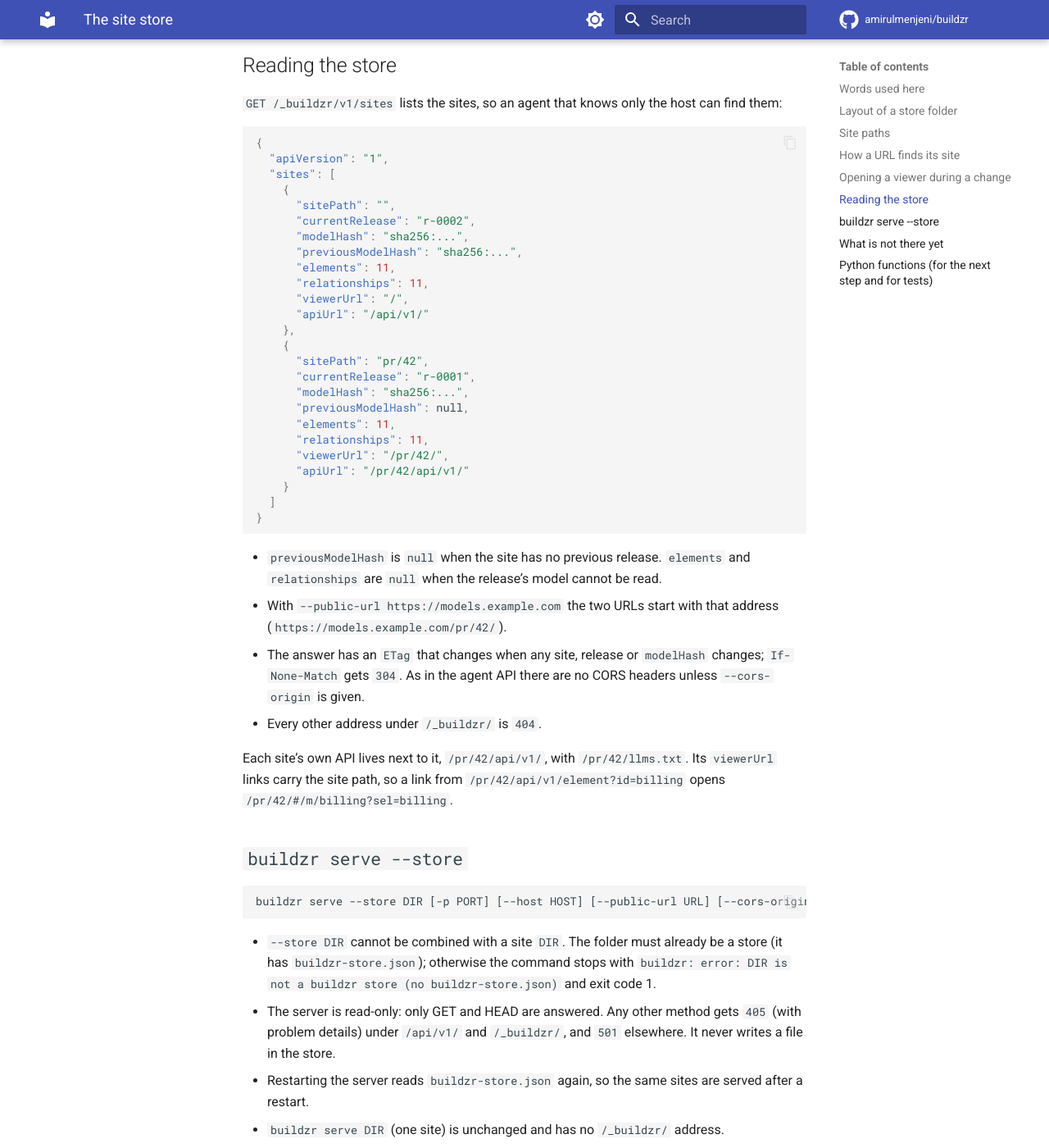
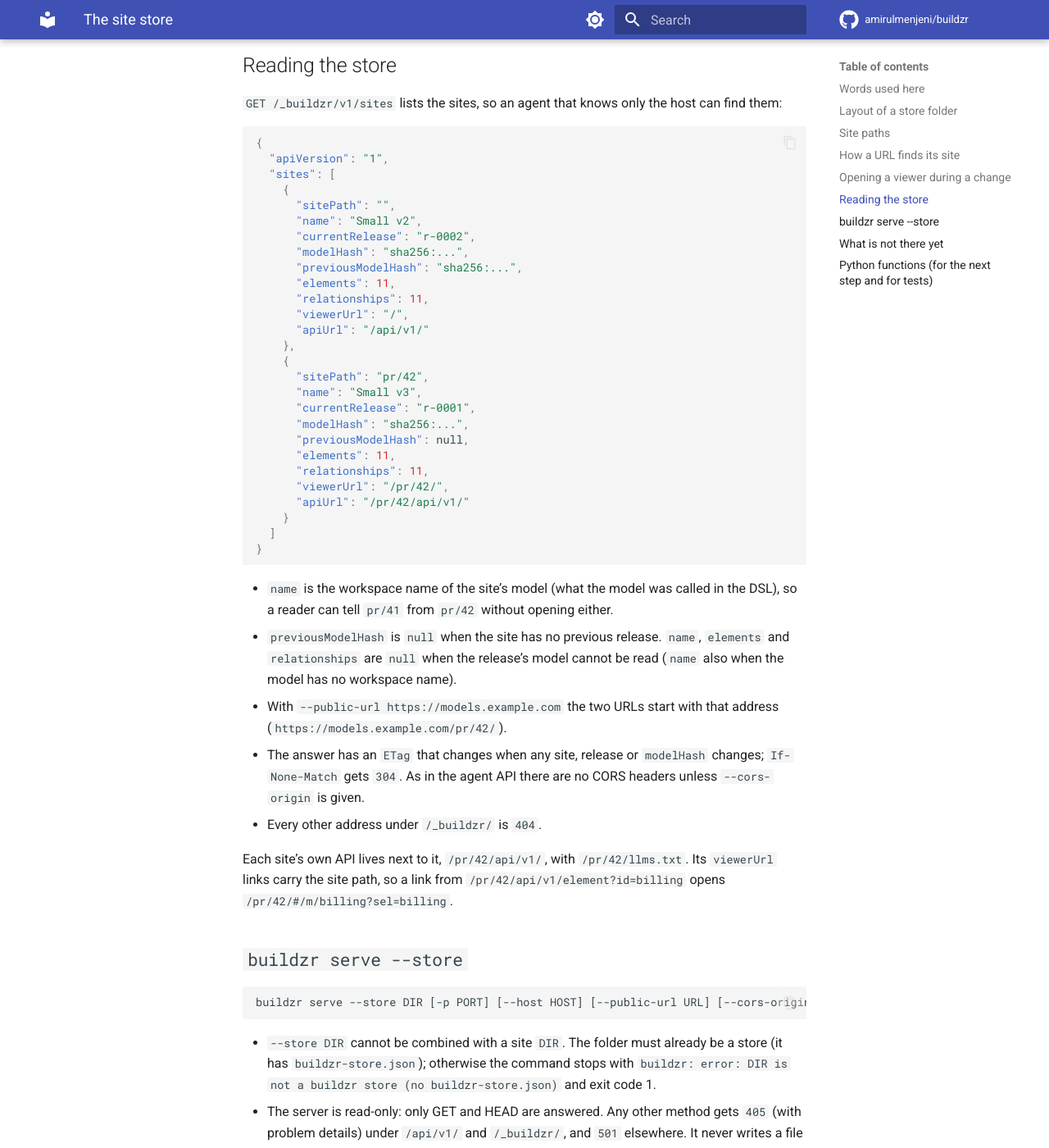
Before and after one commit to amirulmenjeni/buildzr, an MkDocs documentation site: the page built from docs/store.md, in a window 1280 px wide and 1400 px high, scrolled down 2762 px. Shown: the whole window at 82% size. Built offline with MkDocs 1.6.1 and Material for MkDocs 9.7.7, drawn with Linux system fonts in a browser that asks for light colours; comment, search, counter and statistics services are not loaded.

Commit message:
feat(serve): name each site of /_buildzr/v1/sites after its workspace

````diff
--- a/buildzr/site/serve.py
+++ b/buildzr/site/serve.py
@@ -402,13 +402,16 @@
         state = []
         for r in self.store.table.routes():
             counts: dict[str, Any] = {"elements": None, "relationships": None}
+            name: Optional[str] = None
             try:
                 model = self._source(r).current().model
                 counts = {"elements": len(model["elements"]), "relationships": len(model["relationships"])}
+                ws = model.get("workspace")
+                name = ws.get("name") if isinstance(ws, dict) and isinstance(ws.get("name"), str) else None
             except Exception:
                 pass
             base = self._site_url(r.site_path)
-            sites.append({"sitePath": r.site_path, "currentRelease": r.current.id, "modelHash": r.current.model_hash,
+            sites.append({"sitePath": r.site_path, "name": name, "currentRelease": r.current.id, "modelHash": r.current.model_hash,
                           "previousModelHash": r.previous.model_hash if r.previous else None,
                           "elements": counts["elements"], "relationships": counts["relationships"],
                           "viewerUrl": base, "apiUrl": base + "api/v1/"})
--- a/docs/store.md
+++ b/docs/store.md
@@ -65,6 +65,7 @@
   "sites": [
     {
       "sitePath": "",
+      "name": "Small v2",
       "currentRelease": "r-0002",
       "modelHash": "sha256:...",
       "previousModelHash": "sha256:...",
@@ -75,6 +76,7 @@
     },
     {
       "sitePath": "pr/42",
+      "name": "Small v3",
       "currentRelease": "r-0001",
       "modelHash": "sha256:...",
       "previousModelHash": null,
@@ -87,7 +89,8 @@
 }
 ```
 
-- `previousModelHash` is `null` when the site has no previous release. `elements` and `relationships` are `null` when the release's model cannot be read.
+- `name` is the workspace name of the site's model (what the model was called in the DSL), so a reader can tell `pr/41` from `pr/42` without opening either.
+- `previousModelHash` is `null` when the site has no previous release. `name`, `elements` and `relationships` are `null` when the release's model cannot be read (`name` also when the model has no workspace name).
 - With `--public-url https://models.example.com` the two URLs start with that address (`https://models.example.com/pr/42/`).
 - The answer has an `ETag` that changes when any site, release or `modelHash` changes; `If-None-Match` gets `304`. As in the agent API there are no CORS headers unless `--cors-origin` is given.
 - Every other address under `/_buildzr/` is `404`.
````
Also changed, not shown: 1 other file.
